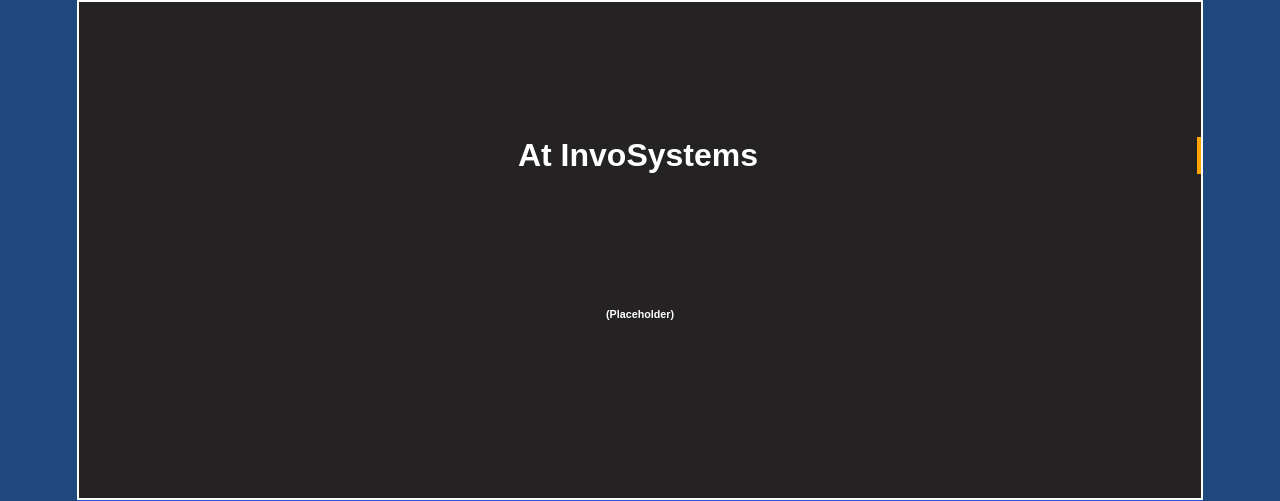
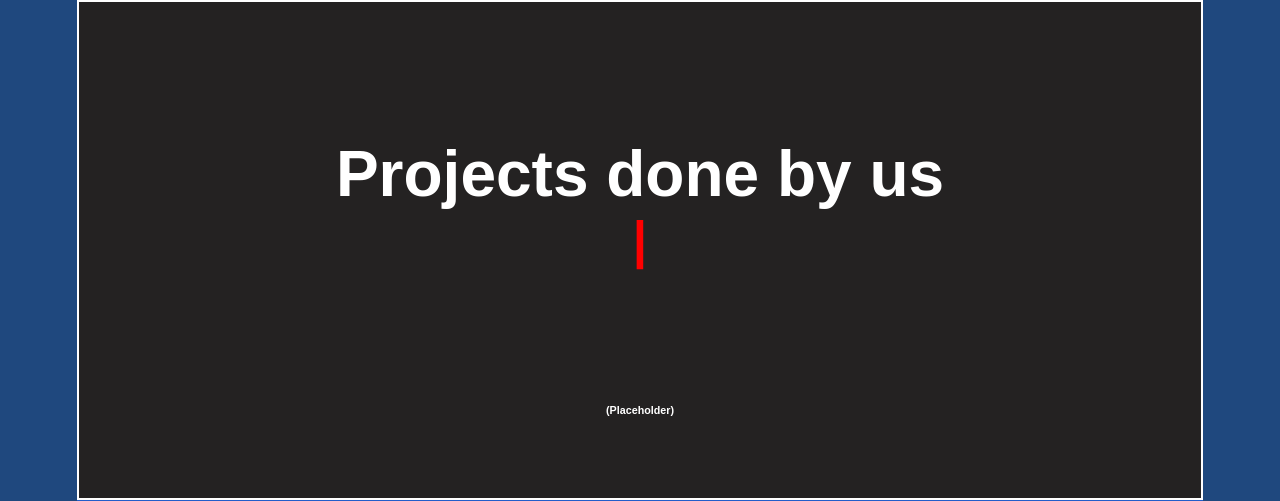
Before and after one commit to thenosewizard/InvoSystemsWebsite, a Flask app: page /Projects in a window 1280 px wide. Shown: the part 80-581 px from the top of the page. Run offline with Flask 2, Linux system fonts and the light colour scheme.

Commit message:
projects page [Stable ver]

```diff
--- a/static/main.css
+++ b/static/main.css
@@ -396,12 +396,17 @@
 #projectDisplay > h1 {
     overflow: hidden;
     text-align: center;
-    font-size: 2em;
-    animation: typer 5s steps(50, end),
-               line .75s step-end infinite;
+    font-size: 4em;
+    animation: typer 5s steps(50, end);
     margin: 12% auto;
     white-space: nowrap;
-    border-right: .15em solid orange;
+}
+
+#line {
+    animation: blink .75s step-end infinite;
+    color: red;
+    font-size: 0.8em;
+
 }
 
 @keyframes typer {
@@ -414,9 +419,9 @@
     }
 }
 
- @keyframes line {
-    from, to { border-color: transparent }
-    50% { border-color: orange; }
+ @keyframes blink {
+    from, to { color: transparent }
+    50% { color: red; }
 }
 
 
--- a/templates/Projects.html
+++ b/templates/Projects.html
@@ -5,9 +5,11 @@
 
 <!--Change to "wholeSection" later-->
 <div id="wholeSection">
+
     <div id="projectSection">
+
         <div id="projectDisplay">
-            <h1>At InvoSystems</h1>
+            <h1>Projects done by us<div id="line">|</div></h1>
             <h6 class="subTitle">(Placeholder)</h6>
         </div>
 
```
